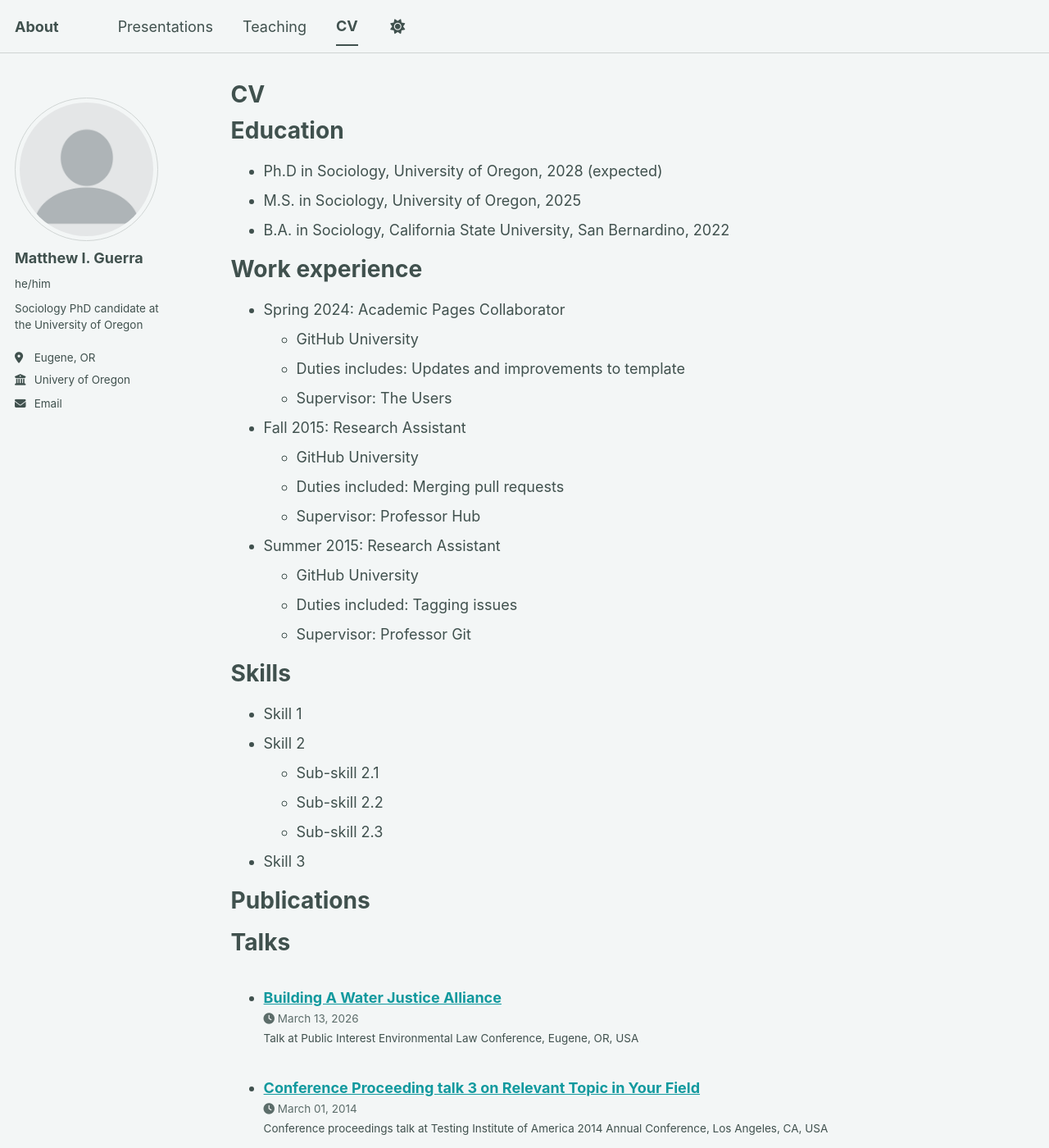
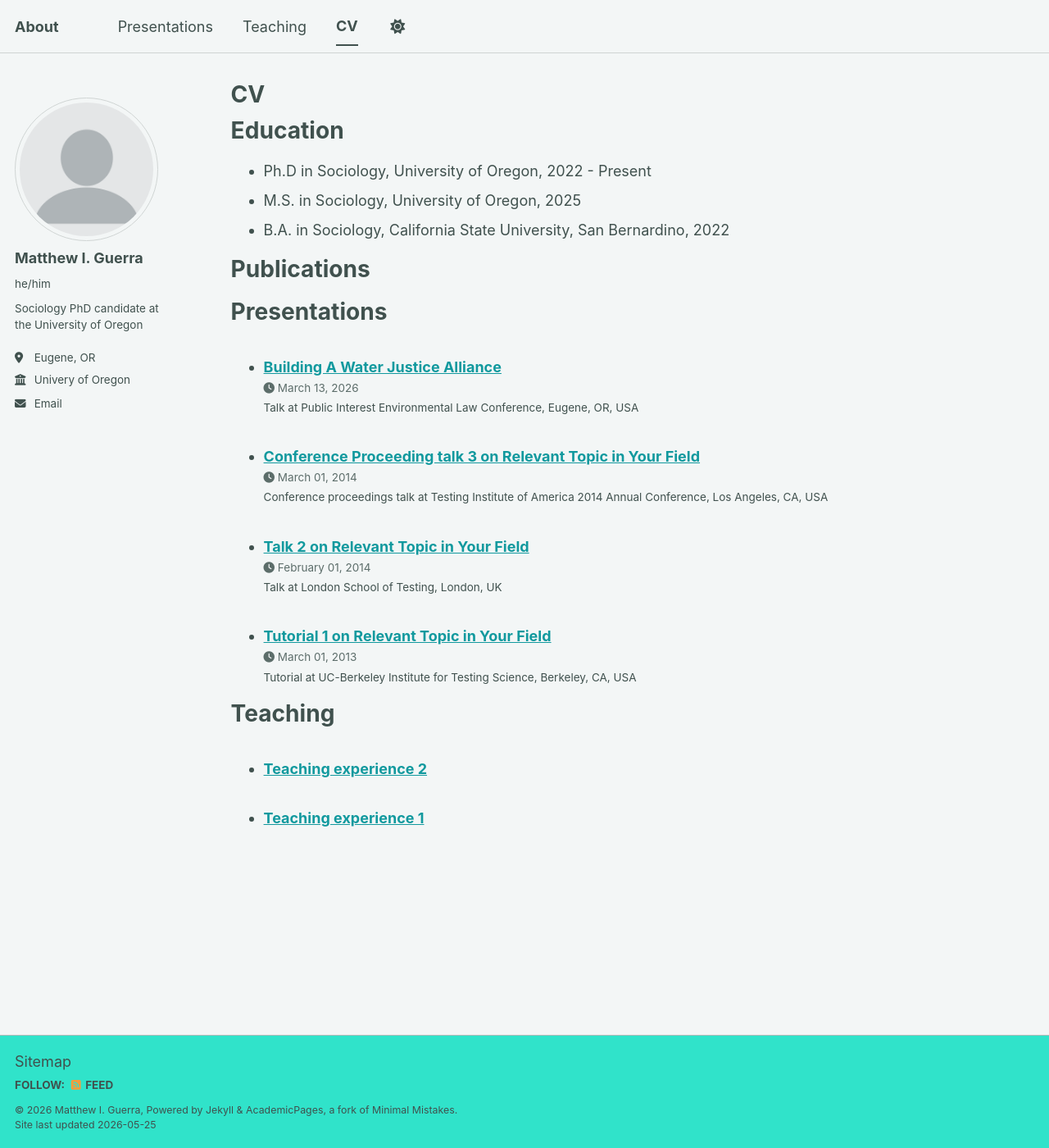
Before and after one commit to matthew-guerra/matthew-guerra.github.io, a Jekyll site: the page built from _pages/cv.md, in a window 1280 px wide and 1400 px high. Shown: the whole window at 82% size. Built offline with Jekyll 4.4.1, drawn with Linux system fonts in a browser that asks for light colours; a script bundle is joined from its source files by our own code; library files that are not in the unit come from our copies; some of the changed text lies outside the part shown.

Commit message:
Update cv.md

```diff
--- a/_pages/cv.md
+++ b/_pages/cv.md
@@ -11,35 +11,10 @@ redirect_from:
 
 Education
 ======
-* Ph.D in Sociology, University of Oregon, 2028 (expected)
+* Ph.D in Sociology, University of Oregon, 2022 - Present
 * M.S. in Sociology, University of Oregon, 2025
 * B.A. in Sociology, California State University, San Bernardino, 2022
 
-Work experience
-======
-* Spring 2024: Academic Pages Collaborator
-  * GitHub University
-  * Duties includes: Updates and improvements to template
-  * Supervisor: The Users
-
-* Fall 2015: Research Assistant
-  * GitHub University
-  * Duties included: Merging pull requests
-  * Supervisor: Professor Hub
-
-* Summer 2015: Research Assistant
-  * GitHub University
-  * Duties included: Tagging issues
-  * Supervisor: Professor Git
-
-Skills
-======
-* Skill 1
-* Skill 2
-  * Sub-skill 2.1
-  * Sub-skill 2.2
-  * Sub-skill 2.3
-* Skill 3
 
 Publications
 ======
@@ -47,7 +22,7 @@ Publications
     {% include archive-single-cv.html %}
   {% endfor %}</ul>
 
-Talks
+Presentations
 ======
   <ul>{% for post in site.talks reversed %}
     {% include archive-single-talk-cv.html  %}
@@ -58,7 +33,3 @@ Teaching
   <ul>{% for post in site.teaching reversed %}
     {% include archive-single-cv.html %}
   {% endfor %}</ul>
-
-Service and leadership
-======
-* Currently signed in to 43 different slack teams
```
